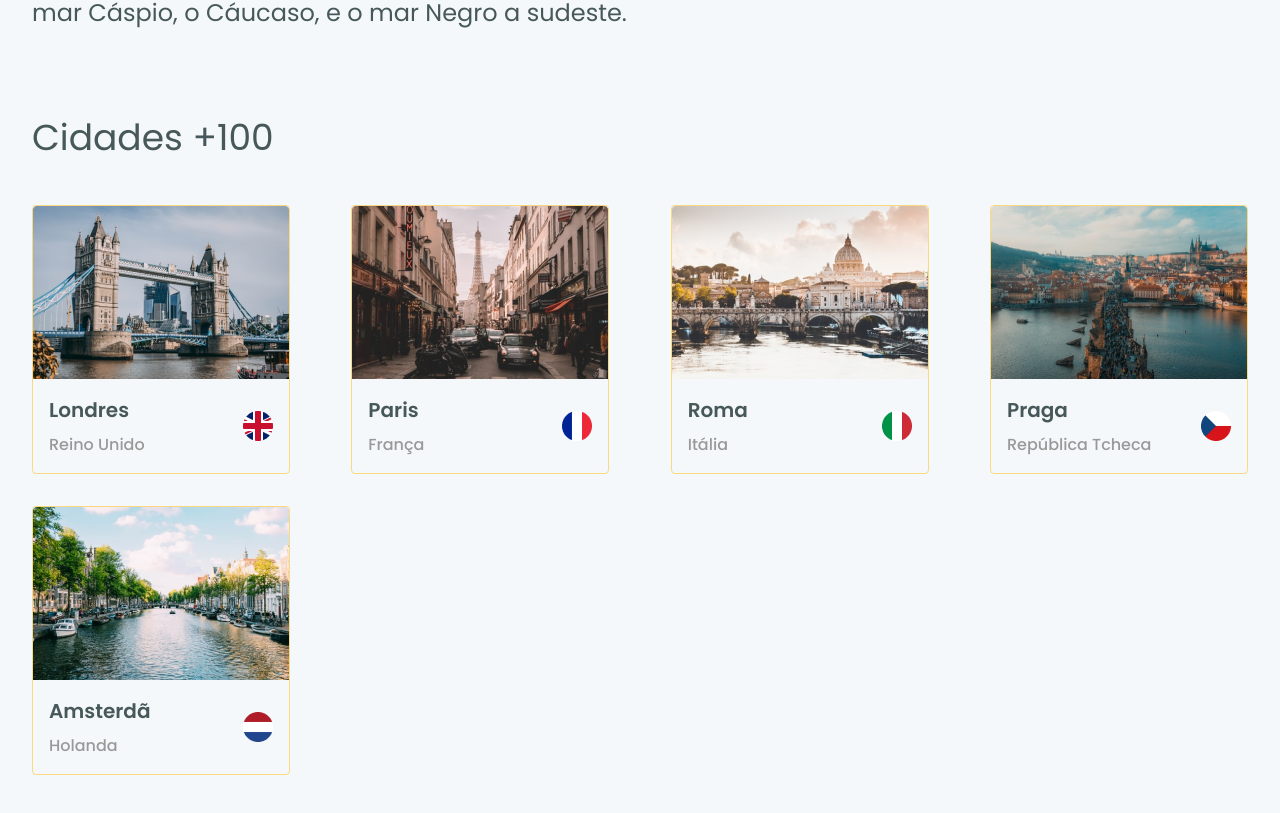
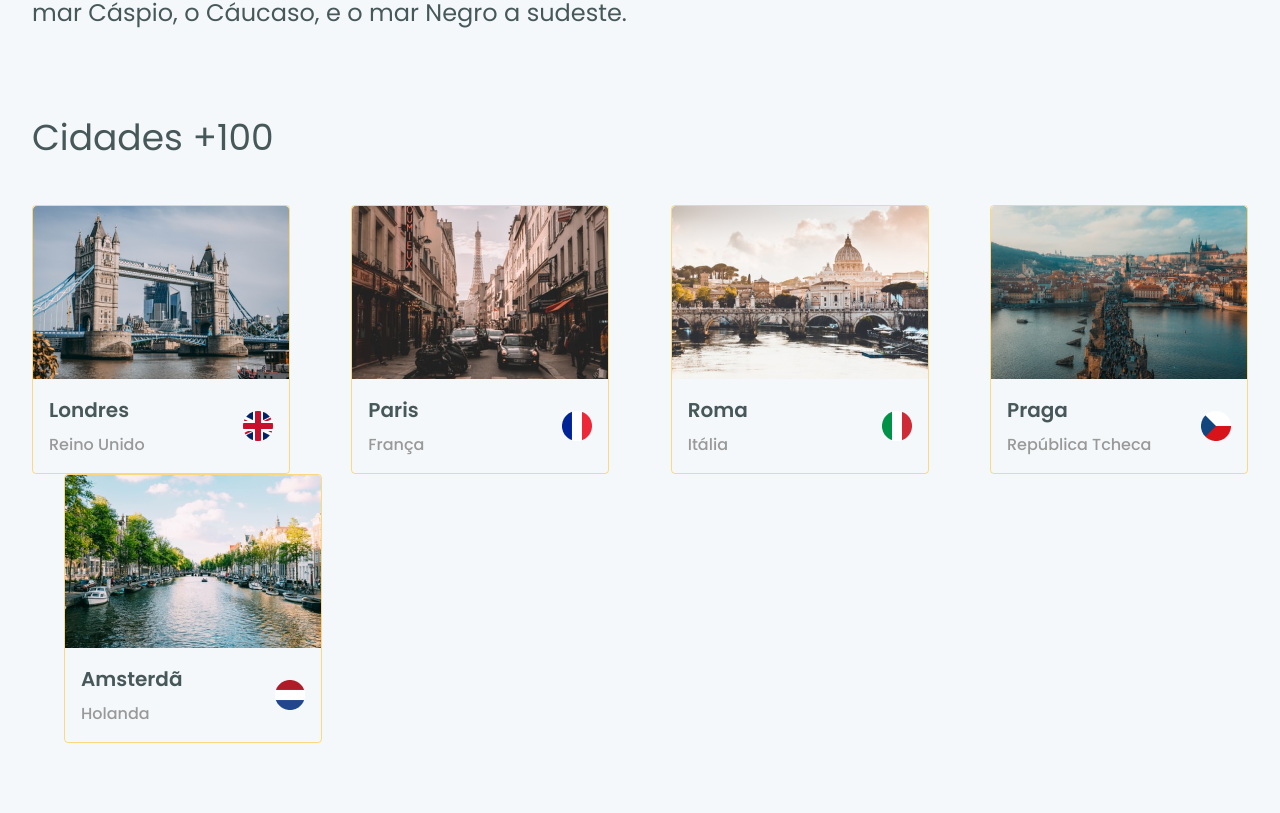
Before and after one commit to legeannd/worldtrip, a Next.js app: page /1 in a window 1280 px wide. Shown: the part 827-1640 px from the top of the page. Built offline with nearby package versions, Linux system fonts and the light colour scheme.

Commit message:
Adjusting city cards structure

```diff
--- a/src/pages/[continent].tsx
+++ b/src/pages/[continent].tsx
@@ -122,16 +122,13 @@ export default function Continent() {
             <HStack
               w="100%"
               justify="space-between"
-              mb="2rem"
+              spacing="2rem"
+              wrap="wrap"
             >
               <CityCard cityName="Londres" countryName="Reino Unido" cityImage="cards/london.png" flagImage="cards/uk-flag.png" />
               <CityCard cityName="Paris" countryName="França" cityImage="cards/paris.png" flagImage="cards/fr-flag.png" />
               <CityCard cityName="Roma" countryName="Itália" cityImage="cards/rome.png" flagImage="cards/it-flag.png" />
               <CityCard cityName="Praga" countryName="República Tcheca" cityImage="cards/plague.png" flagImage="cards/tc-flag.png" />
-            </HStack>
-            <HStack
-              w="100%"
-            >
               <CityCard cityName="Amsterdã" countryName="Holanda" cityImage="cards/amsterdan.png" flagImage="cards/hl-flag.png" />
             </HStack>
           </Flex>
```
